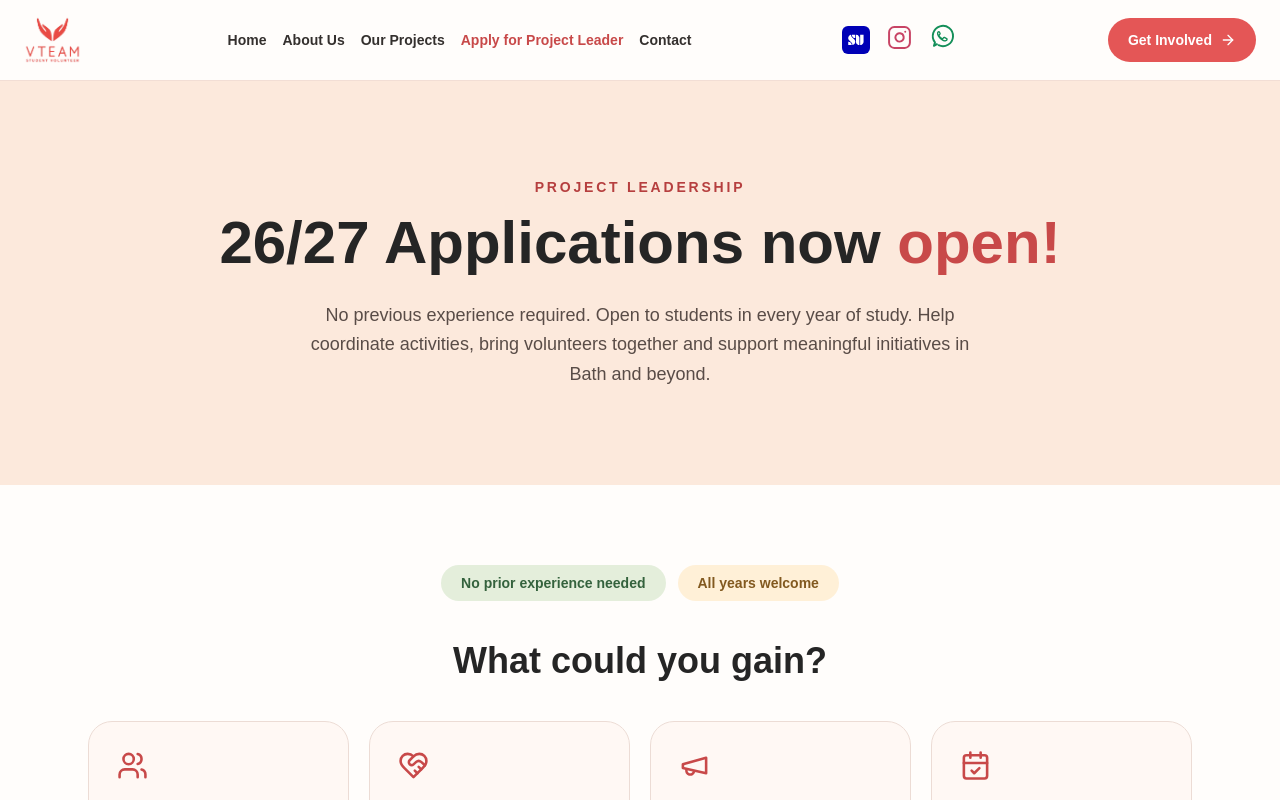
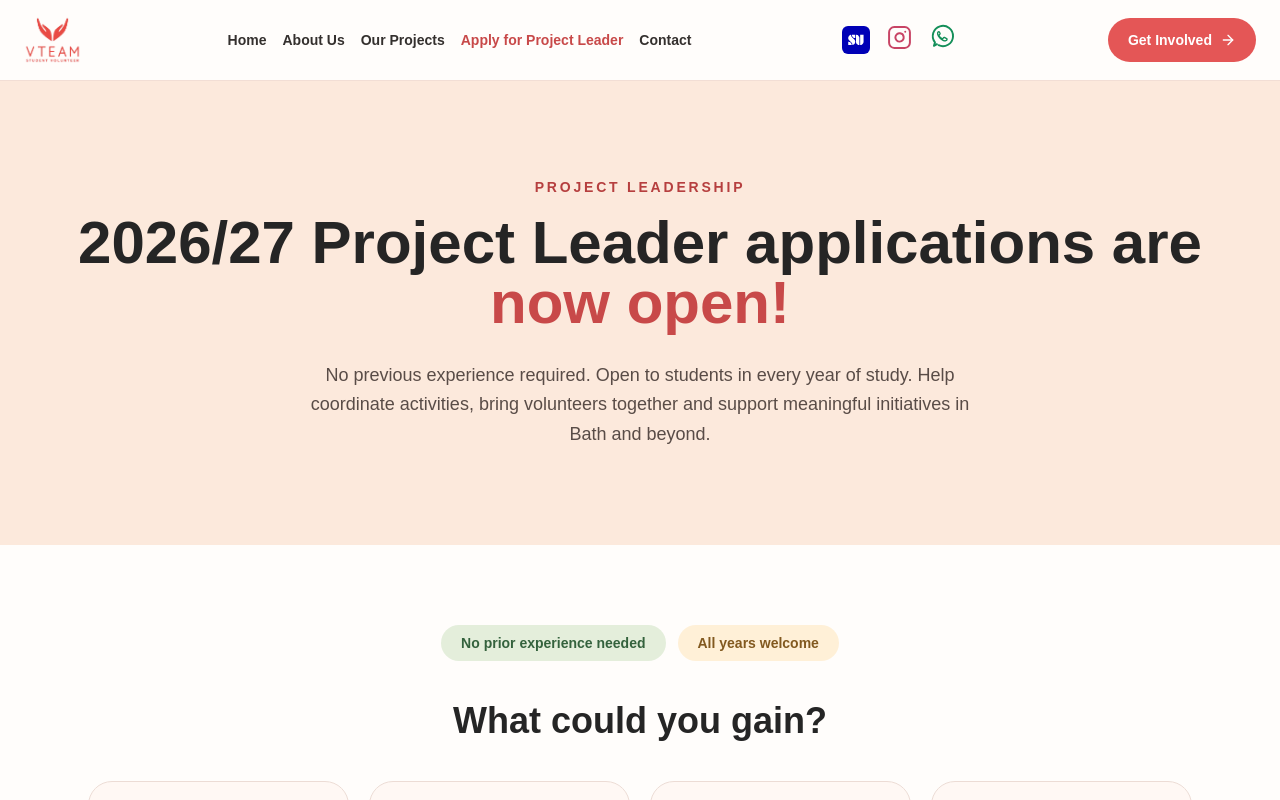
Before and after one commit to griddyriddy2/vteam-bath, a Next.js app in the folder vteambath-no-get-connected-2/: page /project-leader in a window 1280 px wide. Shown: the top 800 px of the page. Built offline with nearby package versions, Linux system fonts and the light colour scheme.

Commit message:
Fix grammar in Project Leader applications heading

```diff
--- a/vteambath-no-get-connected-2/app/project-leader/page.tsx
+++ b/vteambath-no-get-connected-2/app/project-leader/page.tsx
@@ -13,7 +13,7 @@ const benefits = [
 ];
 export default function LeaderPage(){return <main className="min-h-screen bg-[#FFFDFB] text-[#252525]">
 
-<section className="reveal-block bg-[#FCE9DC] px-6 py-24 text-center"><p className="mb-4 text-sm font-bold uppercase tracking-[.2em] text-[#B63F3F]">Project leadership</p><h1 className="text-5xl font-extrabold md:text-6xl">26/27 Applications now <span className="text-[#C84949]">open!</span></h1><p className="mx-auto mt-7 max-w-2xl text-lg leading-relaxed text-[#594C47]">No previous experience required. Open to students in every year of study. Help coordinate activities, bring volunteers together and support meaningful initiatives in Bath and beyond.</p></section>
+<section className="reveal-block bg-[#FCE9DC] px-6 py-24 text-center"><p className="mb-4 text-sm font-bold uppercase tracking-[.2em] text-[#B63F3F]">Project leadership</p><h1 className="text-5xl font-extrabold md:text-6xl">2026/27 Project Leader applications are <span className="text-[#C84949]">now open!</span></h1><p className="mx-auto mt-7 max-w-2xl text-lg leading-relaxed text-[#594C47]">No previous experience required. Open to students in every year of study. Help coordinate activities, bring volunteers together and support meaningful initiatives in Bath and beyond.</p></section>
 <section className="reveal-block mx-auto max-w-6xl px-6 py-20"><div className="mb-10 flex flex-wrap justify-center gap-3"><span className="rounded-full bg-[#E4EEDB] px-5 py-2 text-sm font-bold text-[#34623D]">No prior experience needed</span><span className="rounded-full bg-[#FFF0D7] px-5 py-2 text-sm font-bold text-[#82591F]">All years welcome</span></div><h2 className="text-center text-3xl font-bold md:text-4xl">What could you gain?</h2><div className="mt-10 grid gap-5 sm:grid-cols-2 lg:grid-cols-4">{benefits.map(x=>{const Icon=x.icon;return <div key={x.title} className="rounded-3xl border border-[#ECDCD5] bg-[#FFF8F4] p-7"><Icon className="text-[#C84949]" size={31}/><h3 className="mt-5 text-xl font-bold">{x.title}</h3><p className="mt-3 text-sm leading-relaxed text-[#655A55]">{x.text}</p></div>})}</div></section>
 <section className="reveal-block px-6 pb-24"><div className="mx-auto max-w-5xl rounded-[2rem] bg-[#FCE9DC] px-8 py-16 text-center"><h2 className="text-3xl font-bold md:text-4xl">Interested in becoming a Project Leader?</h2><p className="mx-auto mt-5 max-w-xl text-[#655A55]">Tell us what interests you and which kinds of projects you would like to support.</p>{formUrl?.startsWith("https://") ? <a href={formUrl} target="_blank" rel="noopener noreferrer" className="mt-8 inline-flex items-center gap-2 rounded-full bg-[#B94141] px-7 py-4 font-semibold text-white hover:bg-[#9D3030]">Complete Interest Form <ArrowRight size={18}/></a> : <div className="mt-8"><span className="inline-flex rounded-full bg-white px-6 py-3 font-semibold text-[#8A5C54]">Interest form coming soon</span><p className="mt-4 text-sm text-[#655A55]">In the meantime, email <a className="font-semibold underline" href="mailto:vteam@bath.ac.uk?subject=Project%20Leader%20Interest">vteam@bath.ac.uk</a>.</p></div>}</div></section>
 </main>}
```
